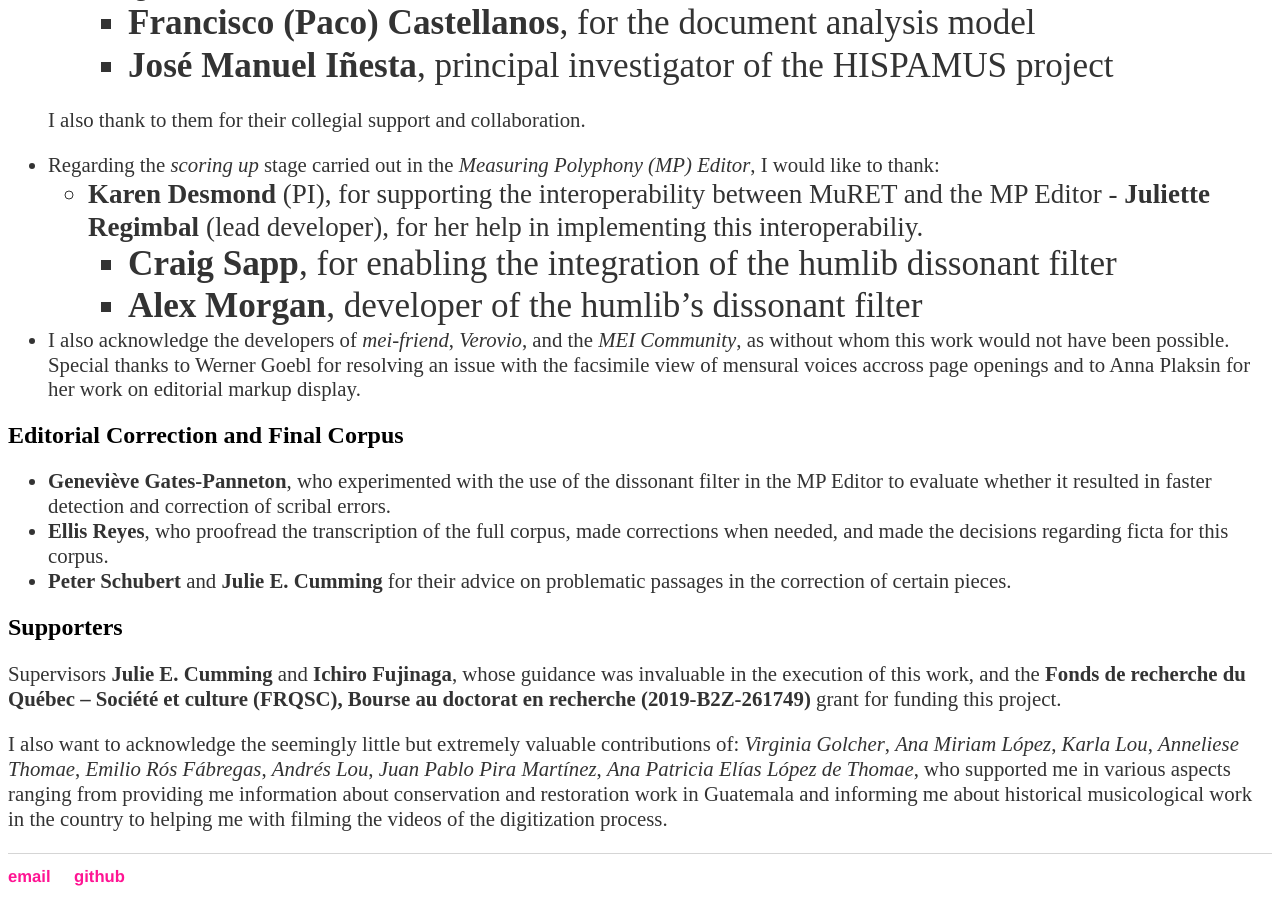
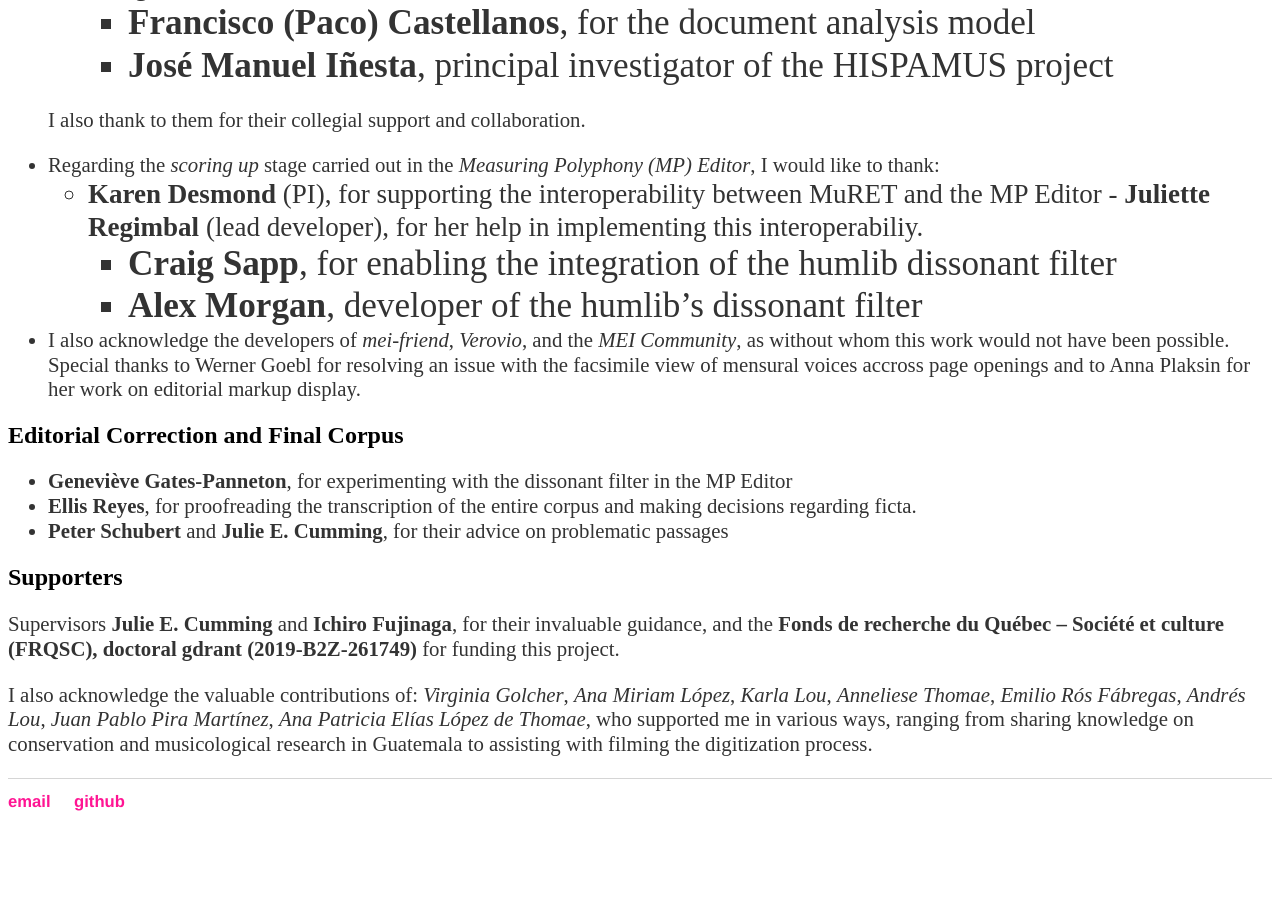
Before and after one commit to martha-thomae/martha-thomae.github.io, a Jekyll site: the page built from projects/guatemala.md, in a window 1280 px wide and 900 px high, scrolled down 11974 px. Built offline with Jekyll 4.4.1, drawn with Linux system fonts in a browser that asks for light colours; after the commit the page ends 12799 px from its top, so only the background shows below that.

Commit message:
Update guatemala.md

```diff
--- a/projects/guatemala.md
+++ b/projects/guatemala.md
@@ -310,11 +310,11 @@ I also thank the experts who provided advice before and during the digitization
 - I also acknowledge the developers of _mei-friend_, _Verovio_, and the _MEI Community_, as without whom this work would not have been possible. Special thanks to Werner Goebl for resolving an issue with the facsimile view of mensural voices accross page openings and to Anna Plaksin for her work on editorial markup display.
 
 ## Editorial Correction and Final Corpus
-- **Geneviève Gates-Panneton**, who experimented with the use of the dissonant filter in the MP Editor to evaluate whether it resulted in faster detection and correction of scribal errors.
-- **Ellis Reyes**, who proofread the transcription of the full corpus, made corrections when needed, and made the decisions regarding ficta for this corpus.
-- **Peter Schubert** and **Julie E. Cumming** for their advice on problematic passages in the correction of certain pieces.
+- **Geneviève Gates-Panneton**, for experimenting with the dissonant filter in the MP Editor
+- **Ellis Reyes**, for proofreading the transcription of the entire corpus and making decisions regarding ficta.
+- **Peter Schubert** and **Julie E. Cumming**, for their advice on problematic passages
 
 ## Supporters
-Supervisors **Julie E. Cumming** and **Ichiro Fujinaga**, whose guidance was invaluable in the execution of this work, and the **Fonds de recherche du Québec – Société et culture (FRQSC), Bourse au doctorat en recherche (2019-B2Z-261749)** grant for funding this project.
+Supervisors **Julie E. Cumming** and **Ichiro Fujinaga**, for their invaluable guidance, and the **Fonds de recherche du Québec – Société et culture (FRQSC), doctoral gdrant (2019-B2Z-261749)** for funding this project.
 
-I also want to acknowledge the seemingly little but extremely valuable contributions of: _Virginia Golcher_, _Ana Miriam López_, _Karla Lou_, _Anneliese Thomae_, _Emilio Rós Fábregas_, _Andrés Lou_, _Juan Pablo Pira Martínez_, _Ana Patricia Elías López de Thomae_, who supported me in various aspects ranging from providing me information about conservation and restoration work in Guatemala and informing me about historical musicological work in the country to helping me with filming the videos of the digitization process.
+I also acknowledge the valuable contributions of: _Virginia Golcher_, _Ana Miriam López_, _Karla Lou_, _Anneliese Thomae_, _Emilio Rós Fábregas_, _Andrés Lou_, _Juan Pablo Pira Martínez_, _Ana Patricia Elías López de Thomae_, who supported me in various ways, ranging from sharing knowledge on conservation and musicological research in Guatemala to assisting with filming the digitization process.
```
